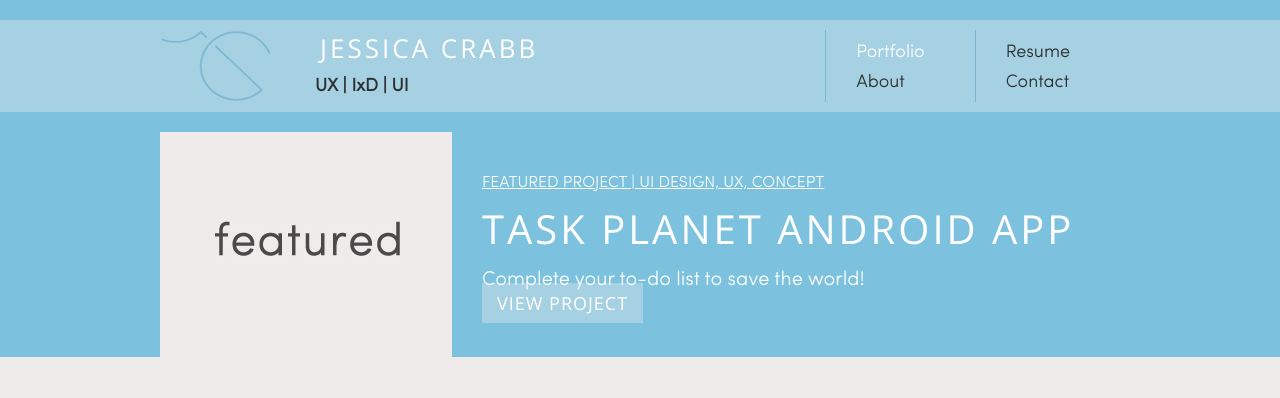
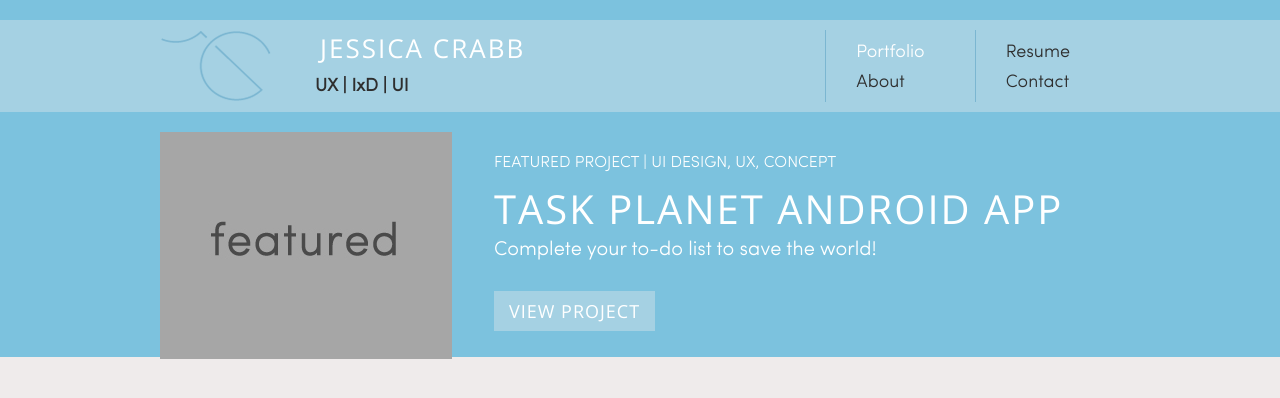
Before and after one commit to arburako/portfolio-1, a PHP site: page / in a window 1280 px wide. Shown: the top 398 px of the page. Run offline with PHP 8.4, Linux system fonts and the light colour scheme.

Commit message:
spaced text

```diff
--- a/css/main.css
+++ b/css/main.css
@@ -59,7 +59,7 @@ div.top {
 	font-weight: 400;
 	color: #ffffff;
 	font-size: 26px;
-	letter-spacing:3px;
+	letter-spacing:2px;
 	margin-left: 100px;
 	padding-left: 60px;
 
@@ -114,12 +114,12 @@ div#nav {
 div#featured-text {
   display: block;
   float: left;
-	margin-left: 30px;
-  margin-top: 30px;
+  margin-left: 42px;
+  margin-top: 20px;
 }
 
 div#featured img#featured-img {
-  display: block;
+  display: inline-block;
   float: left;
 }
 
@@ -128,8 +128,7 @@ div#featured span#tags {
 	font-family: 'SofiaProLightRegular', Arial, sans-serif;
 	color: #ffffff;
 	font-size: 16px;
-  text-decoration: underline;
-  	margin-top: 10px;
+  text-decoration: none;
 }
 
 div#featured span#name {
@@ -138,8 +137,8 @@ div#featured span#name {
 	font-weight: 400;
 	color: #ffffff;
 	font-size: 40px;
-	letter-spacing:3px;
-		margin-top: 10px;
+	letter-spacing:2px;
+	margin-top: 10px;
 }
 
 div#featured span#desc {
@@ -147,7 +146,6 @@ div#featured span#desc {
 	font-family: 'SofiaProLightRegular', Arial, sans-serif;
 	color: #ffffff;
 	font-size: 20px;
-	margin-top: 10px;
 }
 
 
@@ -160,5 +158,7 @@ div#featured a {
 	font-size: 18px;
 	letter-spacing:1px;
 	text-decoration: none;
+	display: inline-block;
+	margin-top: 30px;
 
 }
```
Also changed, not shown: img/featured.jpg.
